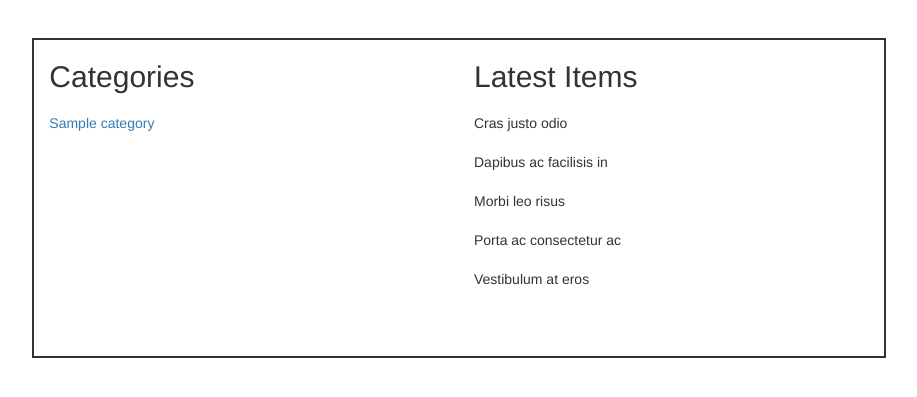
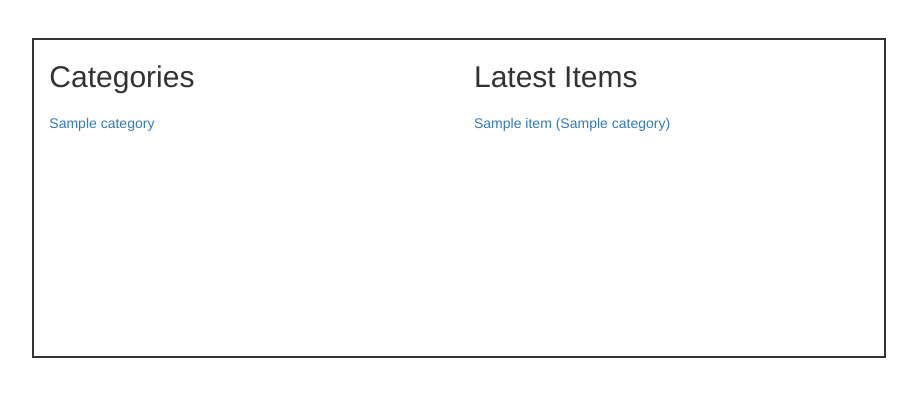
Before and after one commit to yatindrarao/Cataloug-App, a Flask app: page / in a window 1280 px wide. Shown: the part 52-449 px from the top of the page, without its empty margins (181-1098 px from the left). Run offline with Flask 2, Linux system fonts and the light colour scheme; tables that the repository leaves empty hold one stand-in row (values such as "Sample post"); some libraries are stand-ins or nearby versions.

Commit message:
Adds latest items on index page

```diff
--- a/application.py
+++ b/application.py
@@ -146,10 +146,11 @@ def gdisconnet():
 @app.route('/')
 def allCategory():
     catgs = session.query(Category).all()
+    items = session.query(Item).order_by(desc(Item.created_at)).limit(6)
     if user_signed_in():
-        return render_template("index.html", categories=catgs)
+        return render_template("index.html", categories=catgs, items=items)
     else:
-        return render_template("publicindex.html", categories=catgs)
+        return render_template("publicindex.html", categories=catgs, items=items)
 
 @app.route('/catalouge/<string:catgryname>/items')
 def allItems(catgryname):
--- a/templates/publicindex.html
+++ b/templates/publicindex.html
@@ -15,11 +15,13 @@
   <div class="col-md-6">
     <h2>Latest Items</h2>
     <ul class="list-group list-border">
-      <li class="list-group-item">Cras justo odio</li>
-      <li class="list-group-item">Dapibus ac facilisis in</li>
-      <li class="list-group-item">Morbi leo risus</li>
-      <li class="list-group-item">Porta ac consectetur ac</li>
-      <li class="list-group-item">Vestibulum at eros</li>
+      {% for item in items %}
+        <li class="list-group-item">
+          <a href="{{url_for('descItem', itemtitle=item.title)}}">
+            {{item.title}}  ({{item.category.name}})
+          </a>
+        </li>
+      {% endfor %}
     </ul>
   </div>
 {% endblock %}
--- a/templates/publicitems.html
+++ b/templates/publicitems.html
@@ -14,7 +14,6 @@
   </div>
   <div class="col-md-6">
     <h2>{{category.name}} items</h2>
-    <a href="{{url_for('newItem')}}">Add Item</a>
     <ul class="list-group list-border">
       {% for item in items %}
         <li class="list-group-item">
```
Also changed, not shown: templates/index.html (+7 -5 lines).
